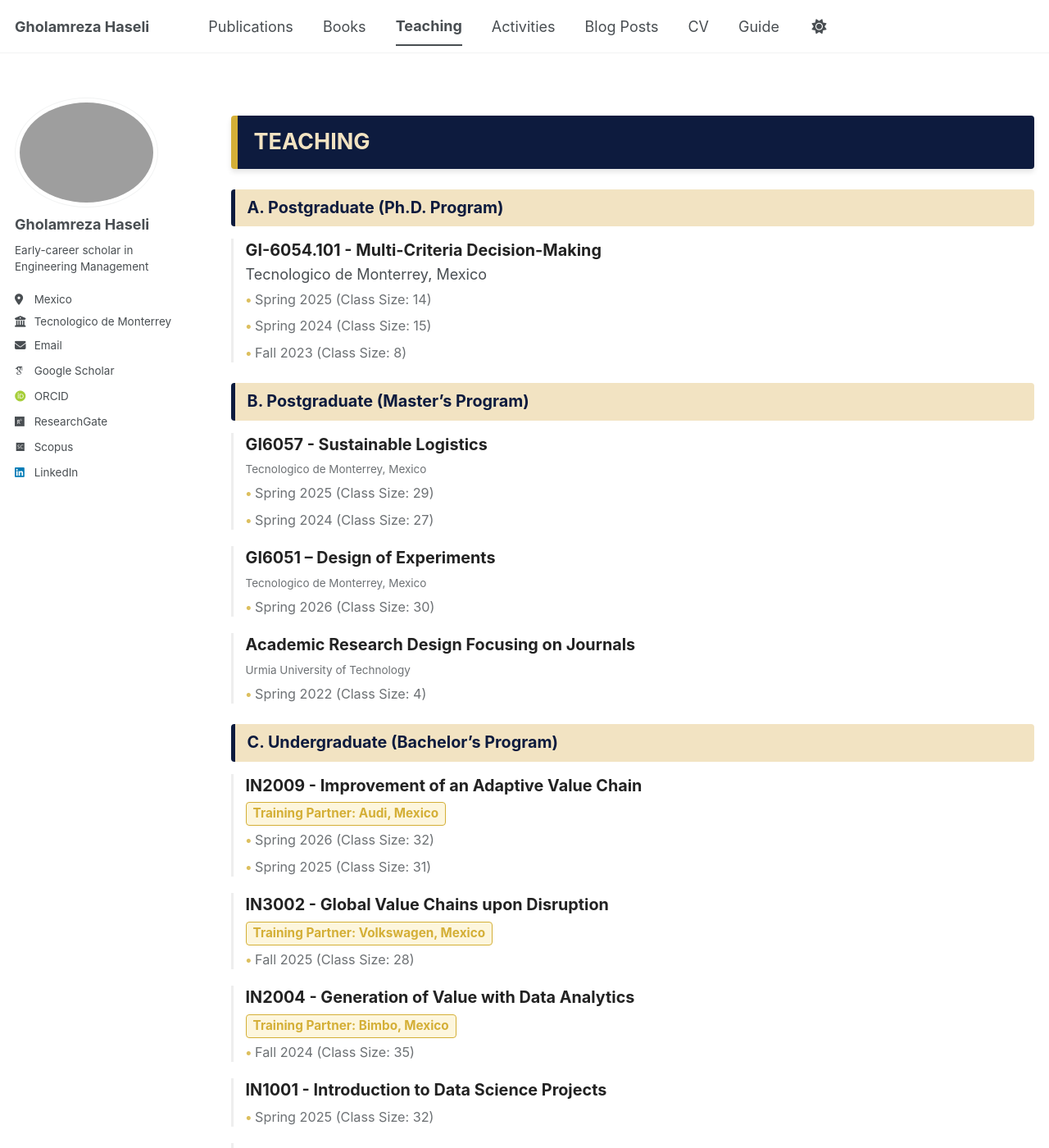
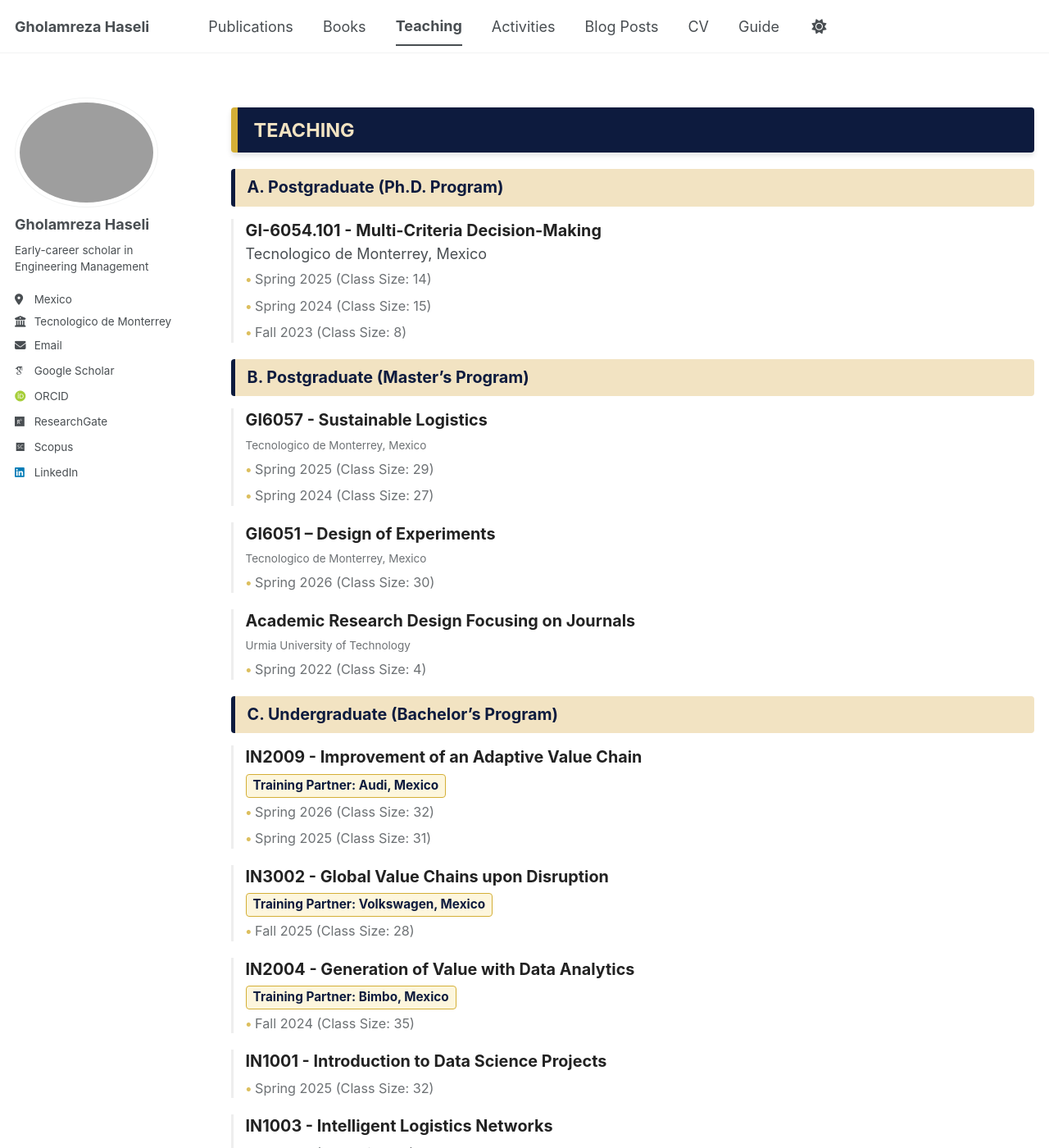
Before and after one commit to Gholamreza-Haseli/Gholamreza-Haseli.github.io, a Jekyll site: the page built from _pages/teaching.html, in a window 1280 px wide and 1400 px high. Shown: the whole window at 82% size. Built offline with Jekyll 4.4.1, drawn with Linux system fonts in a browser that asks for light colours; some web fonts are replaced; a script bundle is joined from its source files by our own code; library files that are not in the unit come from our copies.

Commit message:
Update teaching.html

```diff
--- a/_pages/teaching.html
+++ b/_pages/teaching.html
@@ -14,11 +14,11 @@ author_profile: true
   .poms-main-header {
     background-color: #0d1b3e !important;
     color: #f2e3c2 !important;
-    padding: 12px 20px;
+    padding: 10px 20px;
     border-radius: 4px;
-    margin: 40px 0 20px 0;
+    margin: 30px 0 20px 0;
     border-left: 8px solid #d4af37;
-    font-size: 1.5em;
+    font-size: 1.3em;
     font-weight: bold;
     text-transform: uppercase;
     box-shadow: 0 4px 6px rgba(0,0,0,0.1);
@@ -30,7 +30,7 @@ author_profile: true
     color: #0d1b3e !important;
     padding: 8px 15px;
     border-radius: 4px;
-    margin: 25px 0 15px 0;
+    margin: 20px 0 15px 0;
     font-size: 1.1em;
     font-weight: bold;
     border-left: 5px solid #0d1b3e;
@@ -59,7 +59,7 @@ author_profile: true
   .training-partner {
     display: inline-block;
     background: rgba(238, 191, 29, 0.15);
-    color: #d4af37 !important;
+    color: #0d1b3e !important;
     padding: 2px 8px;
     border-radius: 4px;
     font-size: 0.85em;
```
